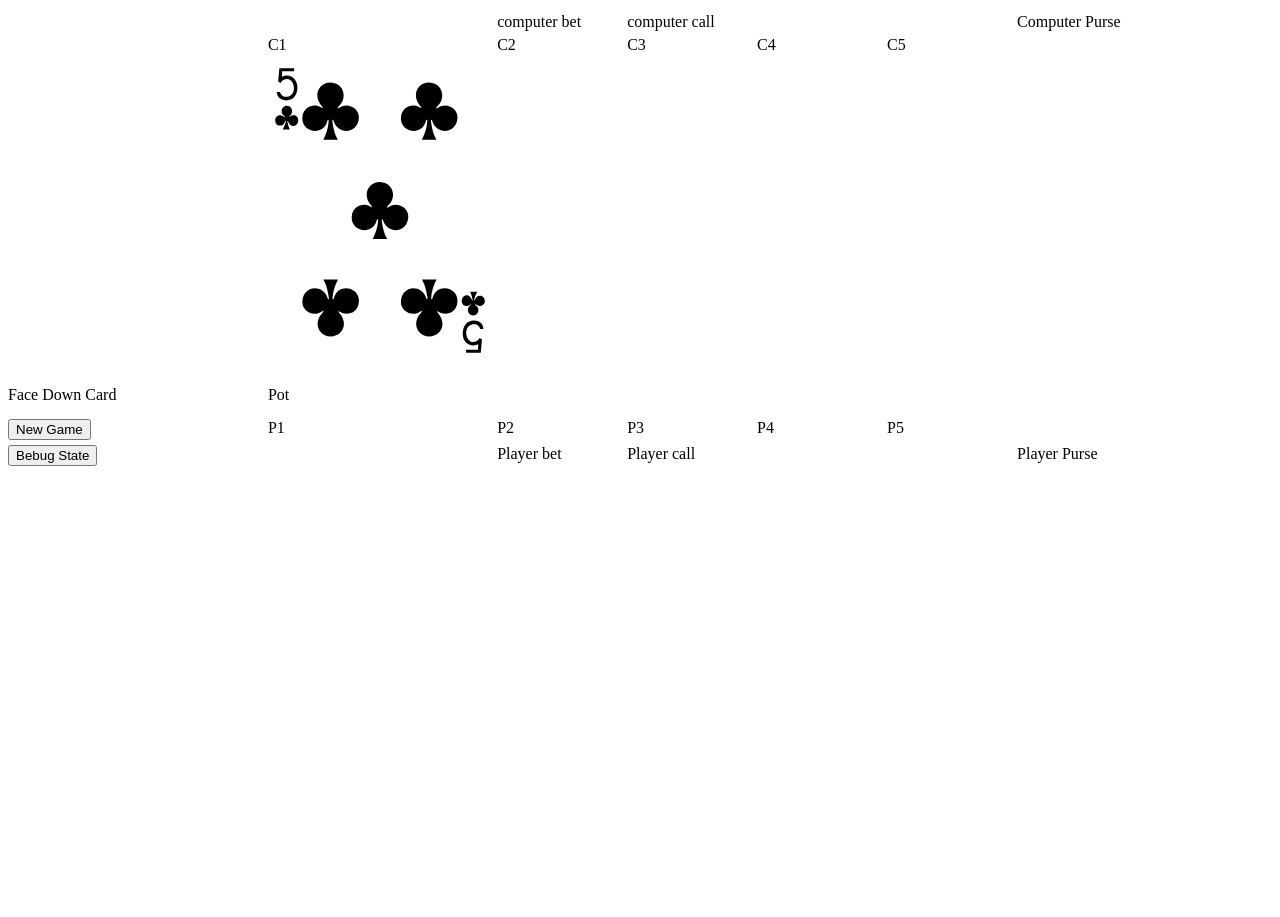
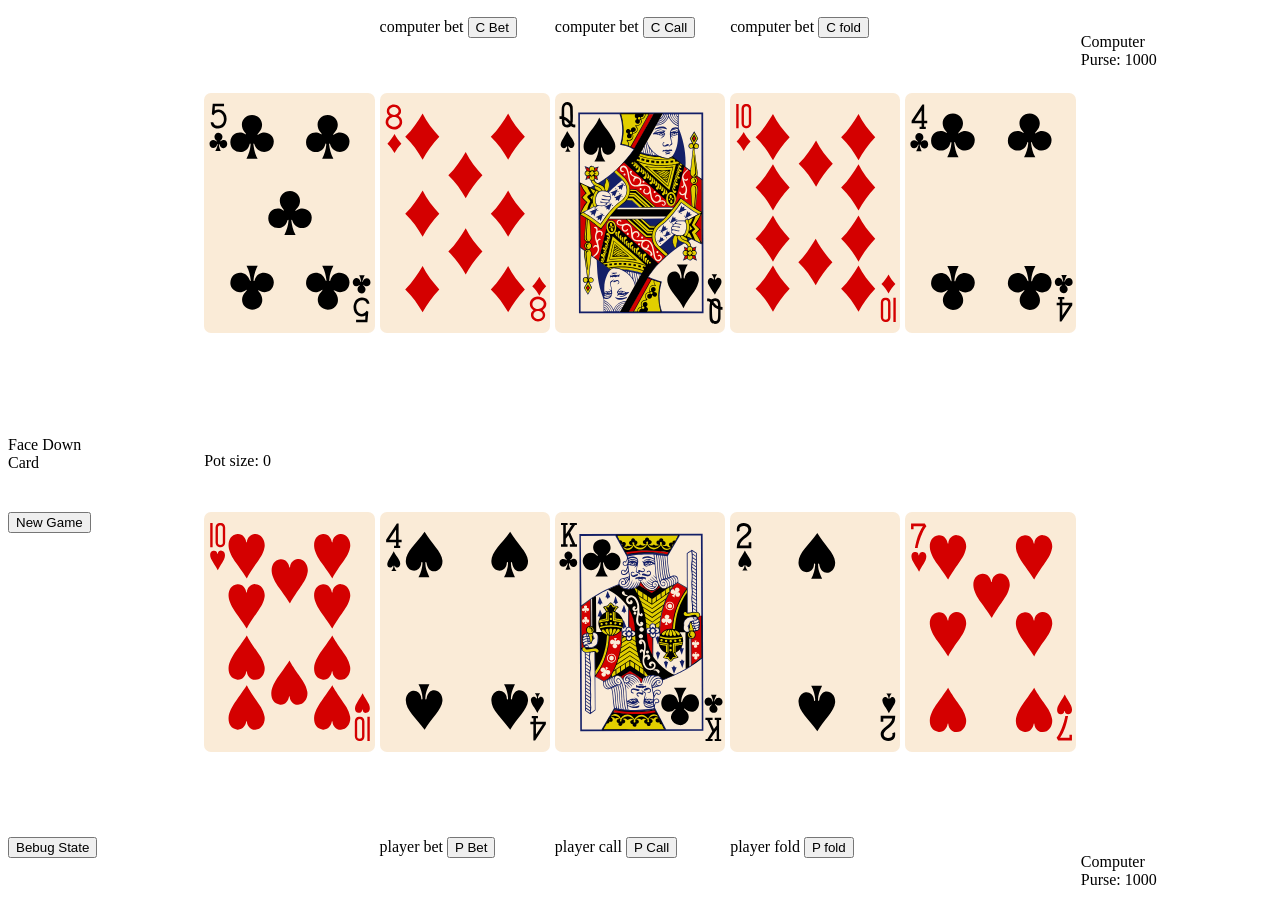
Before and after one commit to nonwor/five_card_draw, a website with bundled scripts: page index.html in a window 1280 px wide. Both pictures are taken after a click on the button "New Game". Before the commit the page ends 800 px from the top, so only its background shows below. Built offline with nearby package versions, Linux system fonts and the light colour scheme.

Commit message:
main display with cards

```diff
--- a/index.html
+++ b/index.html
@@ -13,24 +13,51 @@
 </head>
 <body>
     <div class="parent">
-        <div class="div1"> computer bet </div>
-        <div class="div2"> computer call</div>
-        <div id="div3"> C1</div>
-        <div class="div4"> C2</div>
-        <div class="div5"> C3</div>
-        <div class="div6"> C4</div>
-        <div class="div7"> C5</div>
-        <div class="div8"> Player bet</div>
-        <div class="div9"> Player call</div>
-        <div class="div10"> P1</div>
-        <div class="div11"> P2</div>
-        <div class="div12"> P3</div>
-        <div class="div13"> P4</div>
-        <div class="div14"> P5</div>
-        <div class="div15"> Pot</div>
+        <!-- Computer Function -->
+        <div class="c_control" id = "div_c_bet"> computer bet <button id="c_bet"> C Bet</button> </div>
+        <div class="c_control" id = "div_c_call"> computer bet <button id="c_call"> C Call</button> </div>
+        <div class="c_control" id = "div_c_fold"> computer bet <button id="c_fold"> C fold</button> </div>
+
+        <div class="computer_card" id="c1">
+            <img src="images\blue.svg" alt="">
+        </div>
+        <div class="computer_card" id="c2">
+            <img src="images\blue.svg" alt="">
+        </div>
+        <div class="computer_card" id="c3">
+            <img src="images\blue.svg" alt="">
+        </div>
+        <div class="computer_card" id="c4">
+            <img src="images\blue.svg" alt="">
+        </div>
+        <div class="computer_card" id="c5">
+            <img src="images\blue.svg" alt="">
+        </div>
+        <!-- Div Player Function -->
+        <div class="p_control" id = "div_p_bet"> player bet <button id="p_bet"> P Bet</button> </div>
+        <div class="p_control" id = "div_p_call"> player call <button id="p_call"> P Call</button> </div>
+        <div class="p_control" id = "div_p_fold"> player fold <button id="p_fold"> P fold</button> </div>
+
+        <div class="player_card" id = 'p1'>
+            <img src="images\blue.svg" alt="">
+        </div>
+        <div class="player_card" id = 'p2'>
+            <img src="images\blue.svg" alt="">
+        </div>
+        <div class="player_card" id = 'p3'>
+            <img src="images\blue.svg" alt="">
+        </div>
+        <div class="player_card" id = 'p4'>
+            <img src="images\blue.svg" alt="">
+        </div>
+        <div class="player_card" id = 'p5'>
+            <img src="images\blue.svg" alt="">
+        </div>
+        <div class="div15" id = "pot"> Pot</div>
         <div class="div16"> Face Down Card</div>
-        <div class="div17"> Player Purse</div>
-        <div class="div18"> Computer Purse</div>
+        <div class="div17" id="player_purse"> Player Purse</div>
+        <div class="div18" id="computer_purse"> Computer Purse</div>
+
         <div class="div19"> <button id="new game">New Game</button></div>
         <div class="div20"> <button id="debug game">Bebug State</button></div>
         </div>
--- a/index.js
+++ b/index.js
@@ -3,7 +3,25 @@ import {Card, Deck} from './deck.js';
 
 let newGame = document.getElementById("new game");
 let debugGame = document.getElementById("debug game");
-let C1 = document.getElementById("div3");
+// let C1 = document.getElementById("c1");
+let c_hand = [document.getElementById("c1"),
+                document.getElementById("c2"),
+                document.getElementById("c3"),
+                document.getElementById("c4"),
+                document.getElementById("c5"),
+            ];
+
+let P1 = document.getElementById("p1");
+let p_hand = [document.getElementById("p1"),
+                document.getElementById("p2"),
+                document.getElementById("p3"),
+                document.getElementById("p4"),
+                document.getElementById("p5"),
+            ];
+
+let computer_purse = document.getElementById("computer_purse");
+let player_purse = document.getElementById("player_purse");
+let game_pot = document.getElementById("pot");
 
 //class gamestate
 let game;
@@ -15,6 +33,8 @@ class gamestate{
         this.turn = 0; //0 = player, 1 = computer
         this.computerPurse = 1000;
         this.playerPurse = 1000;
+        this.round = 0;
+        this.hands = 0; //This will which hand the game is on, there's only 2 hands 1st, 2nd, 0, 1, then the game ends.
     }
     get all(){
         console.log("Computer Hand");
@@ -25,6 +45,9 @@ class gamestate{
     get getcomputerHand(){
         return this.computerHand;
     }
+    get getplayerHand(){
+        return this.playerHand;
+    }
 }
 
 //class playerstate
@@ -34,23 +57,49 @@ class gamestate{
 //DOM
 
 const render = () =>{
-    let elem = document.createElement("img");
-    let source1 = game.getcomputerHand[0].imageLink;
-    console.log(source1);
-    elem.setAttribute("src","./images/" + source1);
 
-    console.log(C1);
-    C1.appendChild(elem);
-    //get image
-    // let source1 = game.getcomputerHand[0].imageLink;
-    // console.log(source1);
-    // elem.attributes("src","./images" + source1);
-    // C1.appendChild(elem);
+    //Render computer hand
+    for(let i = 0; i<5 ;i++){
+        c_hand[i].innerHTML = '';
+        let elem = document.createElement("img");
+        let source1 = game.getcomputerHand[i].imageLink;
+        elem.setAttribute("src","./images/" + source1);
+        c_hand[i].appendChild(elem);
+    }
+
+    //Render palyer hand
+    for(let i = 0; i<5 ;i++){
+        p_hand[i].innerHTML = '';
+        let elem = document.createElement("img");
+        let source1 = game.getplayerHand[i].imageLink;
+        elem.setAttribute("src","./images/" + source1);
+        p_hand[i].appendChild(elem);
+    }
+
+    // Render Pot
+
+    // Render Player Purse
+    computer_purse.innerHTML = '';
+    let elemCP = document.createElement("p");
+    elemCP.textContent = "Computer Purse: " +game.computerPurse;
+    computer_purse.appendChild(elemCP);
+
+    // render Computer Purse
+    player_purse.innerHTML = '';
+    let elemPP = document.createElement("p");
+    elemPP.textContent = "Computer Purse: " + game.playerPurse;
+    player_purse.appendChild(elemPP);
+
+    // render pot
+    game_pot.innerHTML = '';
+    let elemPot = document.createElement("p");
+    elemPot.textContent = "Pot size: " + game.pot;
+    game_pot.appendChild(elemPot);
 
 
 }
 
-
+// This is where we init a new game, by making a deck
 const initNewGame = () => {
     console.log("New Game Button Clicked");
     let newDeck = new Deck();
@@ -62,7 +111,6 @@ const initNewGame = () => {
         computerhand.push(newDeck.deal());
         playerHand.push(newDeck.deal());
     }
-
     console.log(computerhand);
     console.log(playerHand);
     game = new gamestate(computerhand, playerHand);
--- a/styles.css
+++ b/styles.css
@@ -5,24 +5,51 @@
     grid-column-gap: 5px;
     grid-row-gap: 5px;
 }
+/*----------------Computer ------------------  */
+#div_c_bet { grid-area: 2 / 4 / 3 / 5; }
+#div_c_call{ grid-area: 2 / 5 / 3 / 6; }
+#div_c_fold{grid-area: 2 / 6 / 3 / 7;}
 
-    .div1 { grid-area: 2 / 4 / 3 / 5; }
-    .div2 { grid-area: 2 / 5 / 3 / 6; }
-    #div3 { grid-area: 3 / 3 / 4 / 4; }
-    .div4 { grid-area: 3 / 4 / 4 / 5; }
-    .div5 { grid-area: 3 / 5 / 4 / 6; }
-    .div6 { grid-area: 3 / 6 / 4 / 7; }
-    .div7 { grid-area: 3 / 7 / 4 / 8; }
-    .div8 { grid-area: 10 / 4 / 11 / 5; }
-    .div9 { grid-area: 10 / 5 / 11 / 6; }
-    .div10 { grid-area: 9 / 3 / 10 / 4; }
-    .div11 { grid-area: 9 / 4 / 10 / 5; }
-    .div12 { grid-area: 9 / 5 / 10 / 6; }
-    .div13 { grid-area: 9 / 6 / 10 / 7; }
-    .div14 { grid-area: 9 / 7 / 10 / 8; }
+.computer_card {
+    background-color: antiquewhite;
+    border-radius: 7px;
+    max-height: 75%;
+}
+.computer_card >*{
+    max-height: 100%;
+}
+#c1 {grid-area: 3 / 3 / 4 / 4;}
+#c2 { grid-area: 3 / 4 / 4 / 5; }
+#c3 { grid-area: 3 / 5 / 4 / 6; }
+#c4 { grid-area: 3 / 6 / 4 / 7; }
+#c5 { grid-area: 3 / 7 / 4 / 8; }
+
+/*---------------- Player ------------------  */
+
+#div_p_bet{ grid-area: 10 / 4 / 11 / 5; }
+#div_p_call { grid-area: 10 / 5 / 11 / 6; }
+#div_p_fold { grid-area: 10 / 6 / 11 / 7; }
+
+.player_card {
+    background-color: antiquewhite;
+    border-radius: 7px;
+    max-height: 75%;
+}
+.player_card >*{
+    max-height: 100%;
+}
+
+#p1 { grid-area: 9 / 3 / 10 / 4; }
+#p2 { grid-area: 9 / 4 / 10 / 5; }
+#p3 { grid-area: 9 / 5 / 10 / 6; }
+#p4 { grid-area: 9 / 6 / 10 / 7; }
+#p5 { grid-area: 9 / 7 / 10 / 8; }
 .div15 { grid-area: 6 / 3 / 7 / 4; }
 .div16 { grid-area: 6 / 1 / 8 / 2; }
+
 .div17 { grid-area: 10 / 8 / 11 / 9; }
 .div18 { grid-area: 2 / 8 / 3 / 9; }
+
+
 .div19 { grid-area: 9 / 1 / 10 / 2; }
 .div20 { grid-area: 10 / 1 / 11 / 2; }
```
Also changed, not shown: images/blue.svg (renamed from images/backs/blue.svg). Lines whose indentation alone changed are shown as unchanged.
